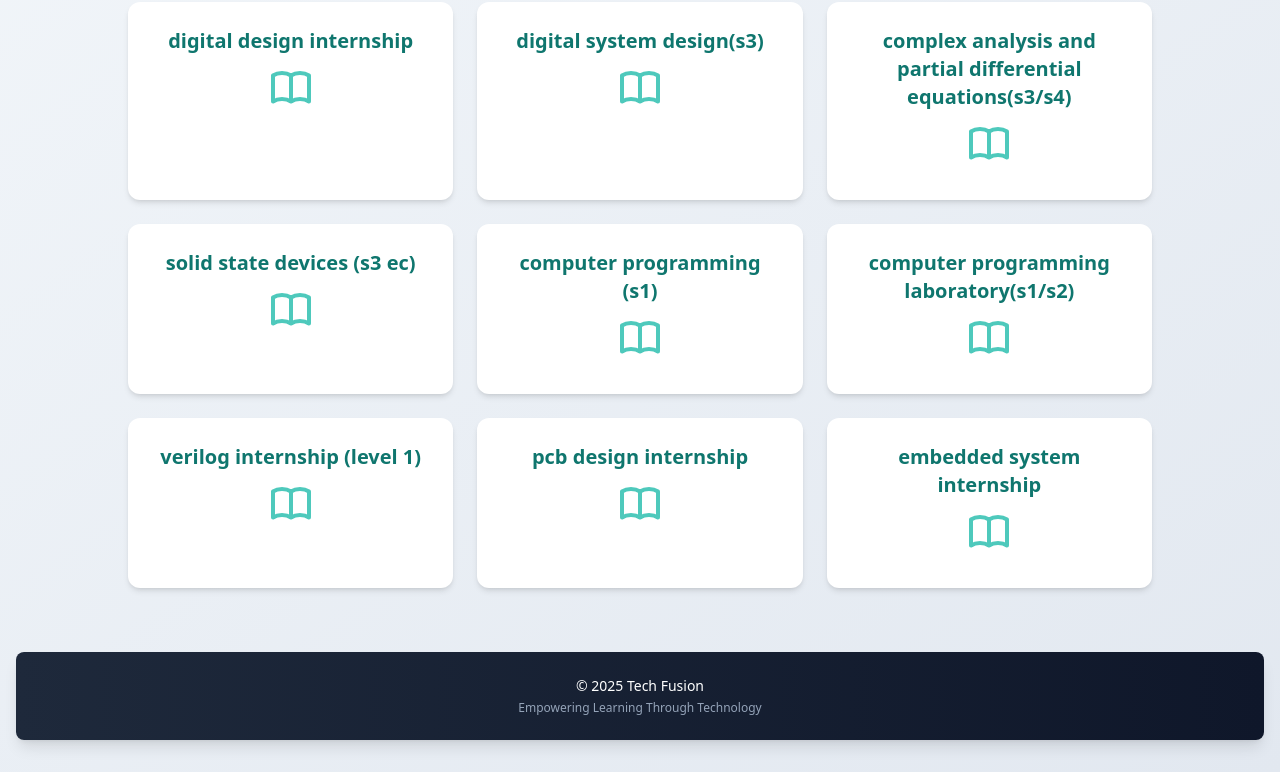
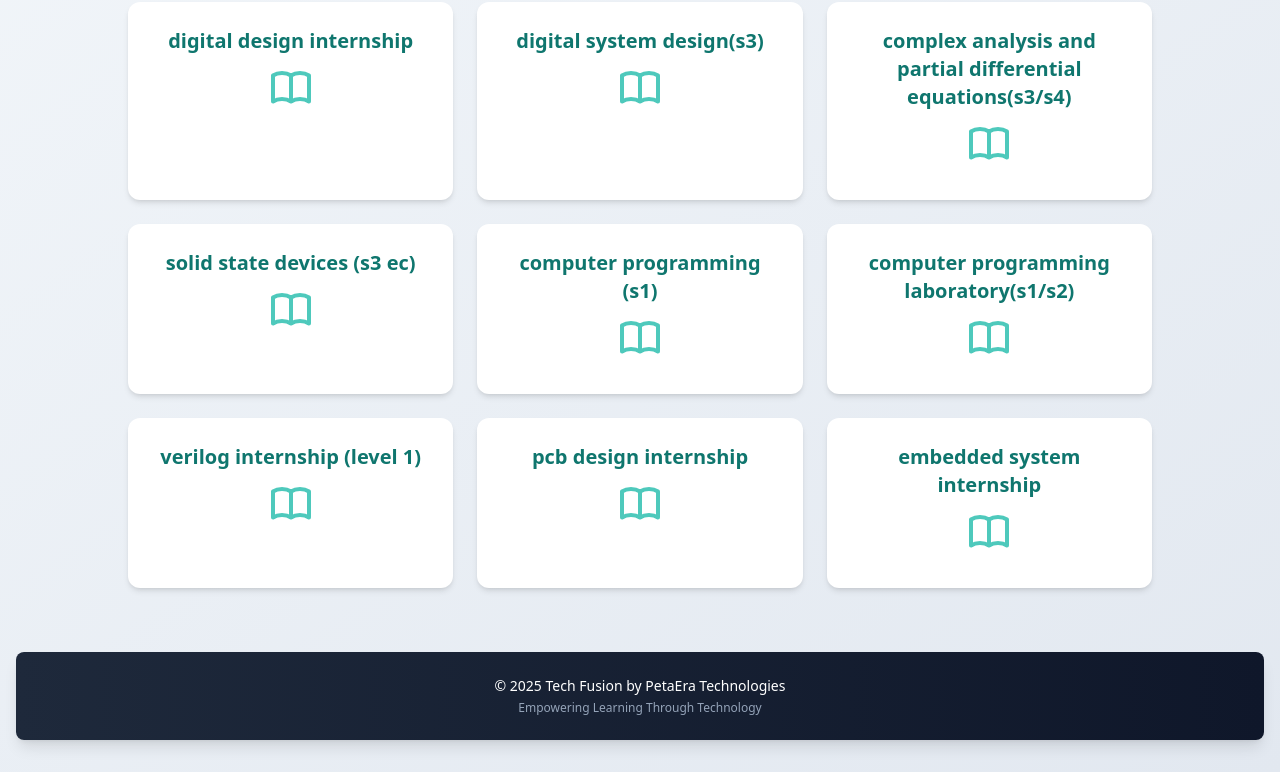
Before and after one commit to sunithvs/tech-fusion-wbeiste, a plain HTML site: page index.html in a window 1280 px wide. Shown: the part 110-882 px from the top of the page. Drawn offline with nearby package versions, Linux system fonts and the light colour scheme.

Commit message:
Update index.html

```diff
--- a/index.html
+++ b/index.html
@@ -41,7 +41,7 @@
 
     <!-- Footer with gradient -->
     <footer class="mt-auto py-6 text-center text-sm bg-gradient-to-r from-slate-800 to-slate-900 text-white rounded-lg shadow-lg">
-        <p class="font-medium">&copy; <span id="year"></span> Tech Fusion</p>
+        <p class="font-medium">&copy; <span id="year"></span> Tech Fusion by PetaEra Technologies</p>
         <p class="text-slate-400 text-xs mt-1">Empowering Learning Through Technology</p>
     </footer>
 </div>
```
